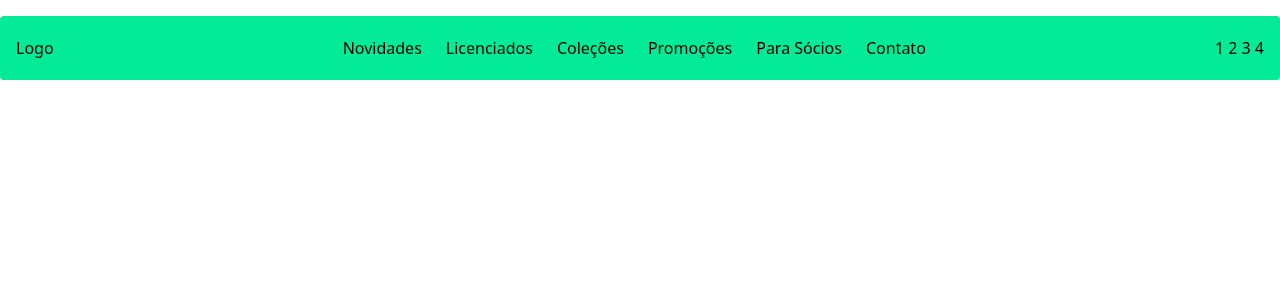
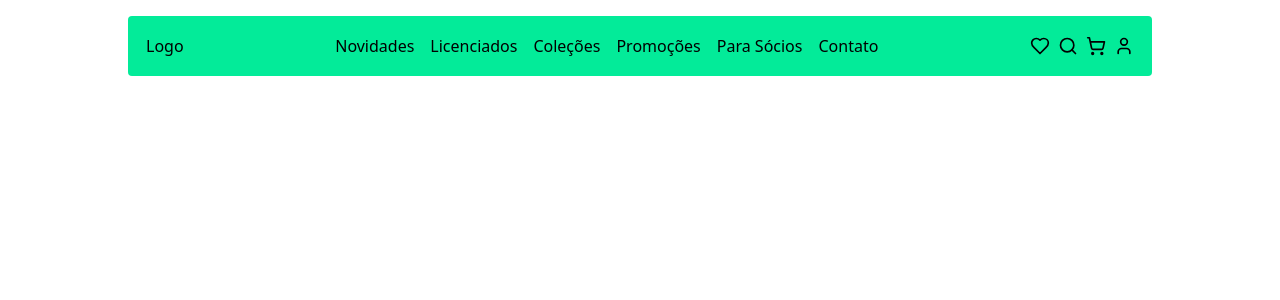
Before and after one commit to iaugustoz/palmeiras-store-web, a React (Vite) app in the folder palmeiras-web/: page / in a window 1280 px wide. Shown: the top 300 px of the page. Built offline with nearby package versions, Linux system fonts and the light colour scheme.

Commit message:
:books: docs: Nova dependência adicionada

```diff
--- a/palmeiras-web/src/ui/components/header/Header.tsx
+++ b/palmeiras-web/src/ui/components/header/Header.tsx
@@ -1,24 +1,44 @@
-import { Link } from 'react-router-dom';
+import { User, Search, ShoppingCart, Heart } from 'lucide-react';
 
 const Header = () => {
   return (
     <>
-      <div className="mx-auto max-w-[1350px]">
-        <header className="flex justify-between items-center bg-[#03eb99] my-4 py-5 px-4 rounded">
+      <div className="mx-auto max-w-[80%]">
+        <header className="flex justify-between items-center bg-[#03eb99] my-4 p-[18px] rounded">
           <div>
             <button>Logo</button>
           </div>
 
-          <nav className='flex gap-x-6'>
-            <a href="produtos">Novidades</a>
-            <a href="colecoes">Licenciados</a>
-            <a href="socios">Coleções</a>
-            <a href="https://futuro-site-de-noticias.com.br">Promoções</a>
-            <a href="promocoes">Para Sócios</a>
-            <a href="contato">Contato</a>
+          <nav className="flex gap-x-4">
+            <a href="novidades" className="hover:underline">
+              Novidades
+            </a>
+            <a href="licenciados" className="hover:underline">
+              Licenciados
+            </a>
+            <a href="colecoes" className="hover:underline">
+              Coleções
+            </a>
+            <a href="promocoes" className="hover:underline">
+              Promoções
+            </a>
+            <a href="para-socios" className="hover:underline">
+              Para Sócios
+            </a>
+            <a href="contato" className="hover:underline">
+              Contato
+            </a>
           </nav>
 
-          <div className="flex gap-x-4">1 2 3 4</div>
+          <div className="flex gap-x-2">
+            <Heart color="#000" size={20} className="cursor-pointer" />
+
+            <Search color="#000" size={20} className="cursor-pointer" />
+
+            <ShoppingCart color="#000" size={20} className="cursor-pointer" />
+
+            <User color="#000" size={20} className="cursor-pointer" />
+          </div>
         </header>
       </div>
     </>
```
Also changed, not shown: 1 other file (tests, documents, lock files or other folders).
